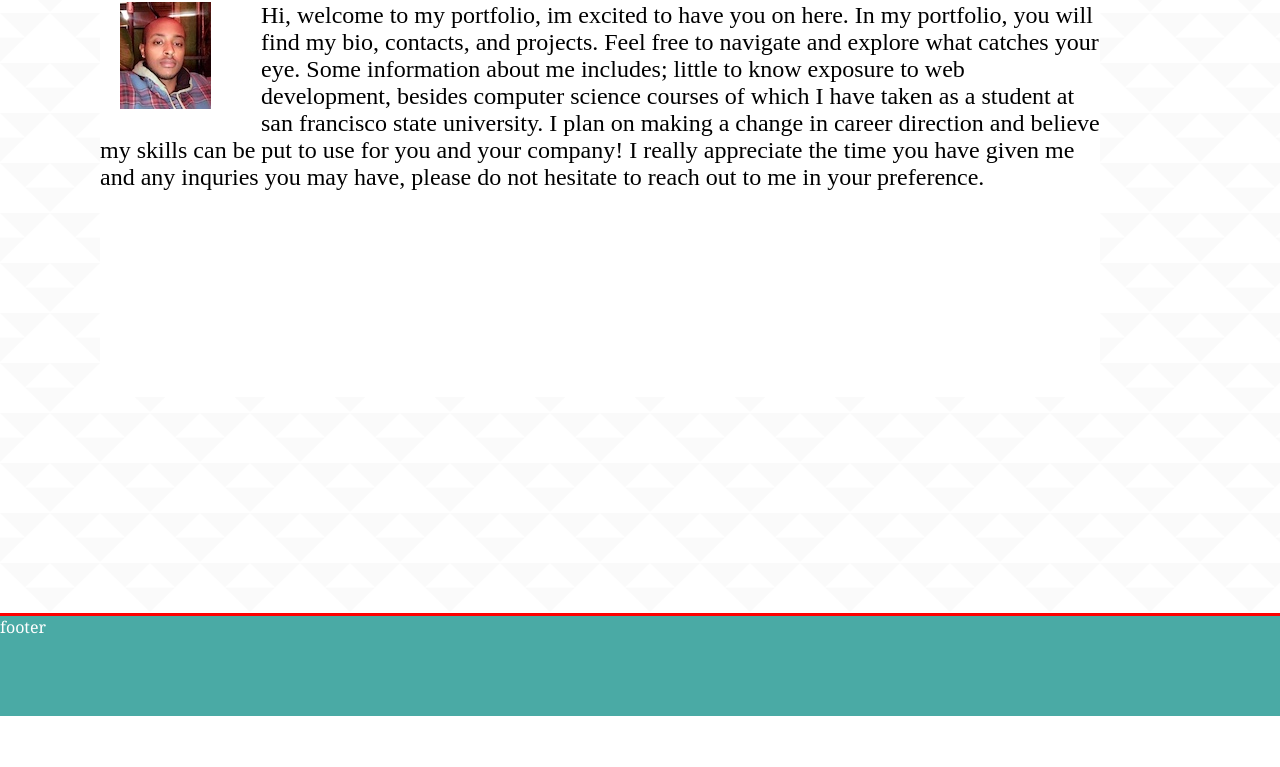
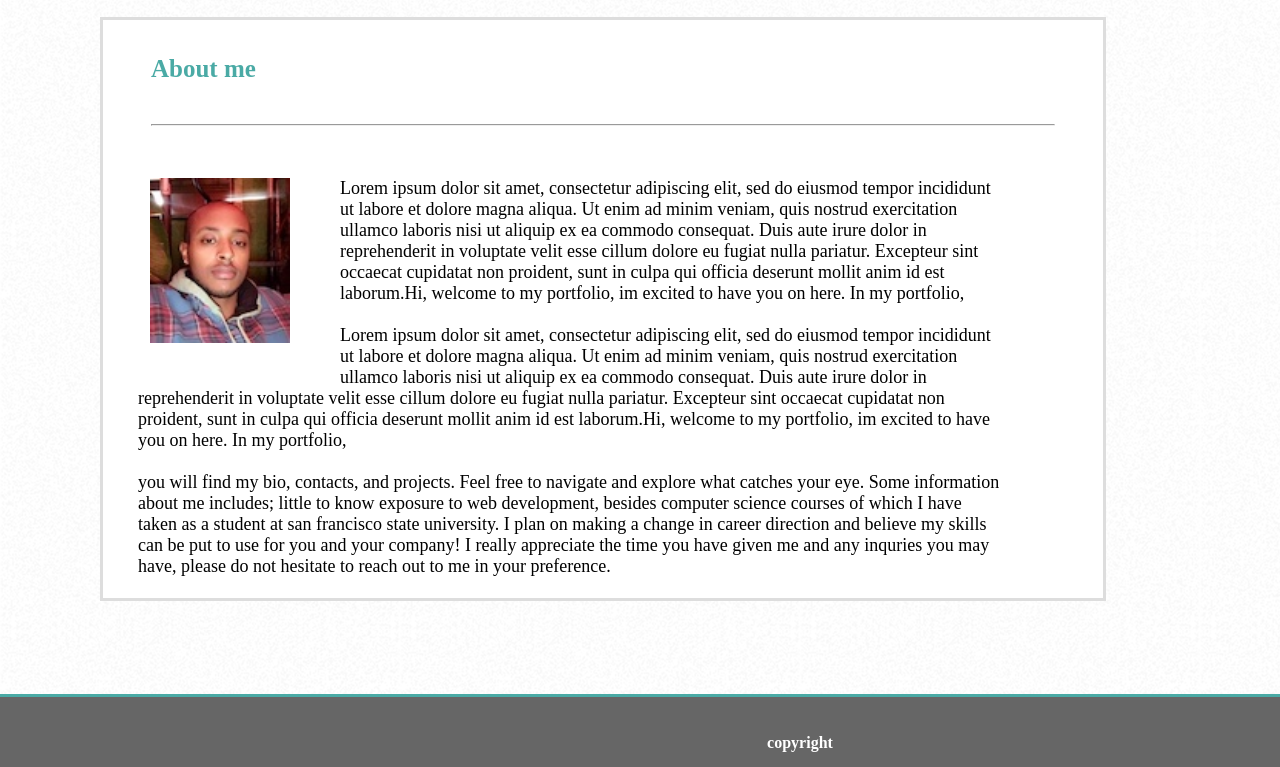
Before and after one commit to fanuelalem/basic-portfolio-new, a plain HTML site: page index.html in a window 1280 px wide. Shown: the part 154-921 px from the top of the page. Before the commit the page ends 870 px from the top, so only its background shows below. Drawn offline with Linux system fonts and the light colour scheme; files whose address does not match are found by name.

Commit message:
new changes

```diff
--- a/index.css
+++ b/index.css
@@ -1,75 +1,108 @@
 body {margin:auto;
-    height: auto;}
-
-    }
-    header {
+    border-top:solid #cccccc;
+    border-style left:ridge;border-style right :ridge; border style bottom: ridge;
+    background-image:url(./assets/images/so-white.png);
+    position: absolute;
+    width: 1600px;
+    height: 400px;}
 
 
 
-    }
-    h1 {
+    h5{
+        margin-top: 0px;
+        background-color: white;
+        padding-top: 35px;
+        margin-bottom:0;
+        width:952px;
+        font-size:25px;
+        padding-left:48px;
+        padding-bottom:18px;
+        border-left:solid #dddddd;
+        border-top:solid #dddddd;
+        border-right:solid #dddddd;
+        padding-right: 48px;
+        width: 904px;
+        }
+
+    #name {background-color:white;border-bottom-style:ridge;}
+
+    h1{padding-top:35px;padding-left:35px;height:75px;
         margin-bottom: 0;
         margin-top: 0;
         width: 275px;
-        padding: 12px;
         margin-left: 100px;
         background-color:#4aaaa5;
-        color: yellow;
+        color: white;
         font-family: 'Georgia', Times, 'Times New Roman', serif;
         }
-    #contentbox {
+    #contentbox {margin-top:0;
         margin-left: 100px;
-        position: absolute;
-        float: left;
         width: 1000px;
         height: 277px;
+        background-color:blue;
+        }
+
+    p{
+        padding-bottom: 30px;
+        margin-bottom: 20px;
+        margin-top: 0;
         color: black;
-        float: left;
+        padding-top:30px;
+        margin:0;
+        margin-left:35px;
+        font-family:"times new roman";
+        margin-right: 100px;
+        }
 
-    p {
-    font-family:"times new roman";
-    margin-left: 20px;
-    }
-    }
-    .box {
-        width: 100%;
+
+    h5{padding-bottom: 0px;padding-bottom: 10px;
+        margin-left: 0px;color:#4aaaa5;}
 
 
 
+
+    #main-bio {
+        margin-top: 55px;
     }
-    .container {
-        background-image:url(./assets/images/triangle-mosaic.png);
-        position: absolute;
-        width: 1600px;
-        height: 700px;
-        background-color:blue;
+    #bio-image {
+        margin-top:30px;
+        margin-bottom: 30px;
+        margin-right: 50px;
+        margin-left: 50px;
+        float: left;
+        width:140px
+    }
+    footer {
+    height: 70px;
+    margin-top: 400px;
+    position: absolute;
+    float: left;
+    width: 1500px;
+    width: 1500px;
+    background-color: #666666;
+    padding: 30p;
+    margin: auto0;
+    color: white;
+    font-family: 'Georgia', Times, 'Times New Roman',
+    serif;
+    border-top: solid #4aaaa5;
+    width: 1600px;
     }
 
-    #main-bio {border-right:#cccccc;
-        font-size: 30px;
-        margin-left:0;
-        margin-bottom:0;
-        margin-top: 35px;
-        background-color:;
-        padding: 10px;
-        width: 980px;
-        background-color: white;
-        position: relative;
-    }
-    #bio-image {
-        margin-bottom: 20px;
-        margin-right: 50px;
-        margin-left: 20px;
-        float: left;
-    }
-    footer {
-    height: 100px;
-    margin-top:700px;
-    position: absolute; float: left;width: 1500px;width: 1500px;background-color: #666666;
-    padding: 30p;margin: auto0;background-color:#4aaaa5;color: white;
-    font-family: 'Georgia', Times, 'Times New Roman',
-    serif;
-    border-top: solid red;width: 1600px;}
-
     #paragraph {
-        height:395px;font-size: 24px;background-color:white;width:1000px;position: float:right;margin-right:450px;margin-top:auto;margin-bottom:}
+        margin-right: 0px;
+        color:black;
+        border-right:solid #dddddd;
+        border-bottom:solid #dddddd;
+        border-left:solid #dddddd;
+        height: 450px;
+        font-size: 18px;
+        background-color:white;
+        width:1000px;
+        position: float:right;
+        margin-right:450px;
+        margin-top:auto;
+        margin-bottom:;
+        }
+        #copyright {margin-bottom:0;}
+        h6 {margin-bottom: 0;text-align:center;color:white;font-family:'Times New Roman', Times, serif;font-size:16px;}
--- a/index.html
+++ b/index.html
@@ -3,34 +3,42 @@
 <head>
 
 <title>
-
+main index.
 </title>
 <link rel="stylesheet" type="text/css" href="index.css">
 <!-- <link rel="stylesheet" href="reset.css"> -->
 
-<header>
-        <h1> Fanuel alem  </h1>
 
-      </header>
 </head>
 <body>
 
-      <div class="container">
-
+        <div id="name">  <h1>Fanuel Alem</h1> </div>
 
               <div id="contentbox">
 
-                  <div id= "main-bio"> about me </div>
+                  <div id= "main-bio"> <h5>About me </br></br><hr> </h5> </div>
 
-                  <img id="bio-image" src= "file:///Users/fanuelalem/basic-portfolio-new/assets/images/IMG_2554.jpg">
 
-                  <div id="paragraph">  Hi, welcome to my portfolio, im excited to have you on here. In my portfolio,
+
+                  <img id="bio-image" src= "./assets/images/IMG_2554.jpg">
+
+                  <div id="paragraph"> <p>Lorem ipsum dolor sit amet, consectetur adipiscing elit, sed do eiusmod tempor
+                      incididunt ut labore et dolore magna aliqua. Ut enim ad minim veniam, quis nostrud exercitation ullamco
+                      laboris nisi ut aliquip ex ea commodo consequat. Duis aute irure dolor in reprehenderit in voluptate
+                      velit esse cillum dolore eu fugiat nulla pariatur. Excepteur sint occaecat cupidatat non proident, sunt in
+                      culpa qui officia deserunt mollit anim id est laborum.Hi, welcome to my portfolio, im excited to have you on
+                      here. In my portfolio,  </br></br>Lorem ipsum dolor sit amet, consectetur adipiscing elit, sed do eiusmod tempor
+                      incididunt ut labore et dolore magna aliqua. Ut enim ad minim veniam, quis nostrud exercitation ullamco
+                      laboris nisi ut aliquip ex ea commodo consequat. Duis aute irure dolor in reprehenderit in voluptate
+                      velit esse cillum dolore eu fugiat nulla pariatur. Excepteur sint occaecat cupidatat non proident, sunt in
+                      culpa qui officia deserunt mollit anim id est laborum.Hi, welcome to my portfolio, im excited to have you on
+                      here. In my portfolio, </br></br>
                     you will find my bio, contacts, and projects. Feel free to navigate and explore
                     what catches your eye. Some information about me includes; little to know exposure to web development,
                     besides computer science courses of which I have taken as a student at san francisco state university.
                     I plan on making a change in career direction and believe my skills can be put to use for you and your company!
                     I really appreciate the time you have given me and any inquries you may have, please do not hesitate to reach
-                    out to me in your preference.</div></br>
+                    out to me in your preference.</p> </div></br>
 
                 </div>
 
@@ -42,7 +50,11 @@
 
       </div>
       <footer>
-          footer
+         <div class="copyright">
+                <h6> copyright</h6>
+
+
+         </div>
         </footer>
 
 </body>
@@ -57,3 +69,14 @@
 
 
 </html>
+
+
+
+
+
+
+
+
+
+
+</html>
```
Also changed, not shown: assets/images/so-white.png (added), assets/images/triangle-mosaic.png (deleted).
